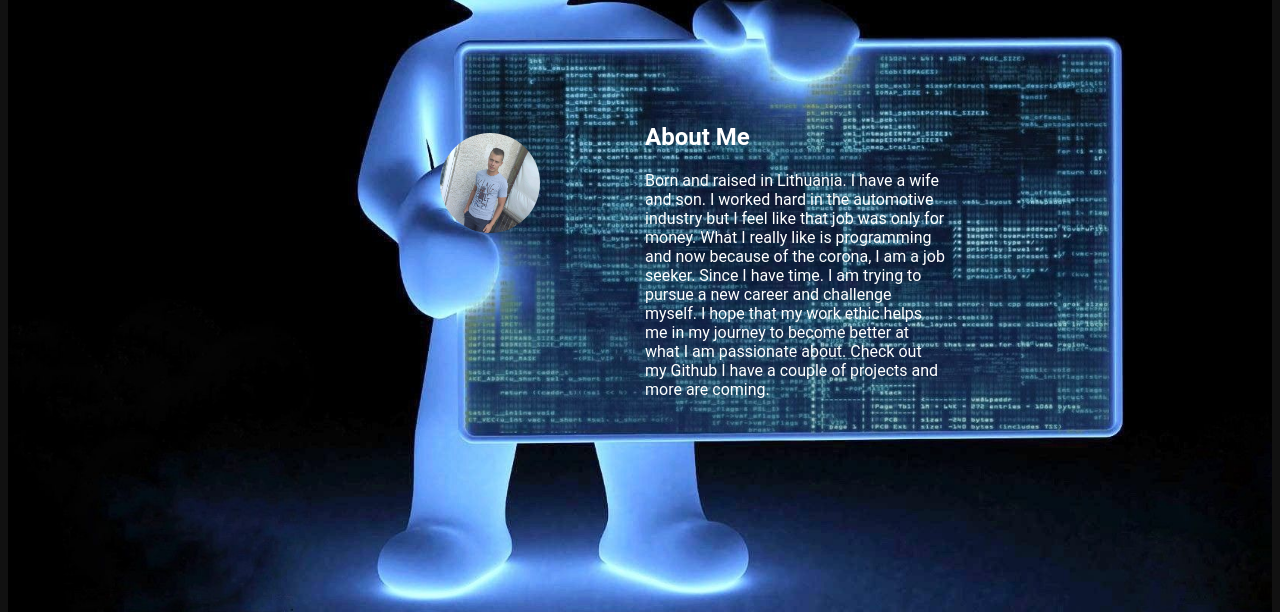
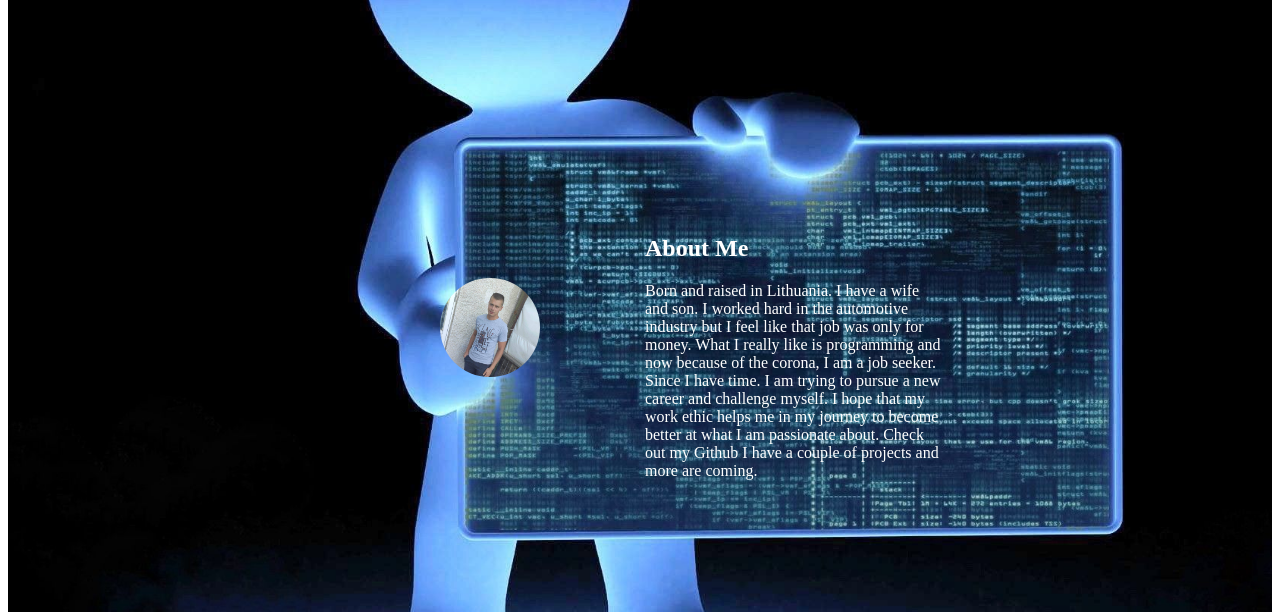
Before and after one commit to barsauskasalius/web-portfolio, a plain HTML site: page index.html in a window 1280 px wide. Shown: the part 1180-1792 px from the top of the page. Drawn offline with Linux system fonts and the light colour scheme.

Commit message:
Add files via upload

```diff
--- a/src/styles.css
+++ b/src/styles.css
@@ -1,15 +1,4 @@
 
-body {
-    display: flex;
-    flex-direction: column;
-    font-family: 'Roboto', sans-serif;
-    background-color: #080808f5;
-
-  }
-
-  .contacts {
-    width: 50px;
-    background-color: red ;
   }
   nav {
     width: 100%;
@@ -47,6 +36,7 @@ body {
     margin: 5px;
     display: flex;
     justify-content: space-evenly;
+    margin-top: 100px;
   }
 
   .info {
```
